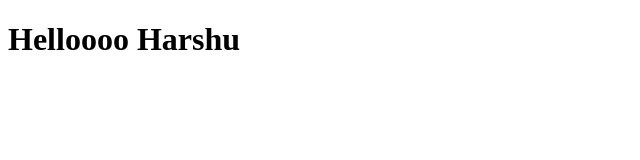
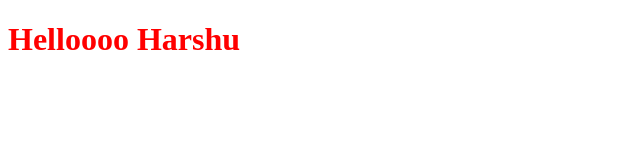
Before and after one commit to gauthamin/harshusummyhauthami, a plain HTML site: page index.html in a window 1280 px wide. Shown: the whole page, without its empty margins (0-640 px from the left). Drawn offline with Linux system fonts and the light colour scheme.

Commit message:
I have created css file

```diff
--- a/index.html
+++ b/index.html
@@ -2,6 +2,7 @@
 <html>
 <head>
 	<title>Hello world</title>
+	<link rel="stylesheet" type="text/css" href='style.css'>
 </head>
 <body>
 <h1>Helloooo Harshu</h1>
--- /dev/null
+++ b/style.css
@@ -0,0 +1,3 @@
+h1{
+	color:red;
+}
```
